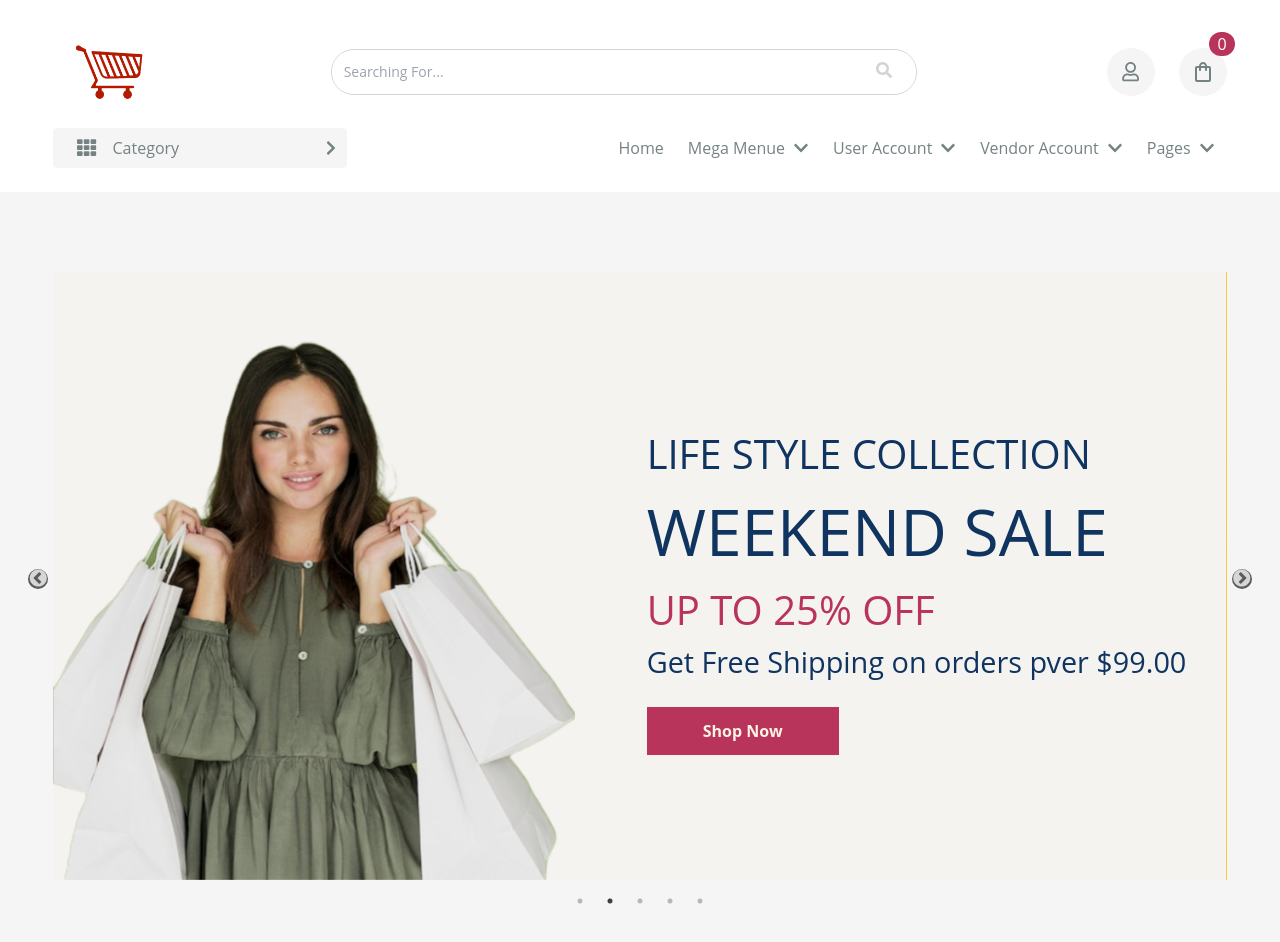
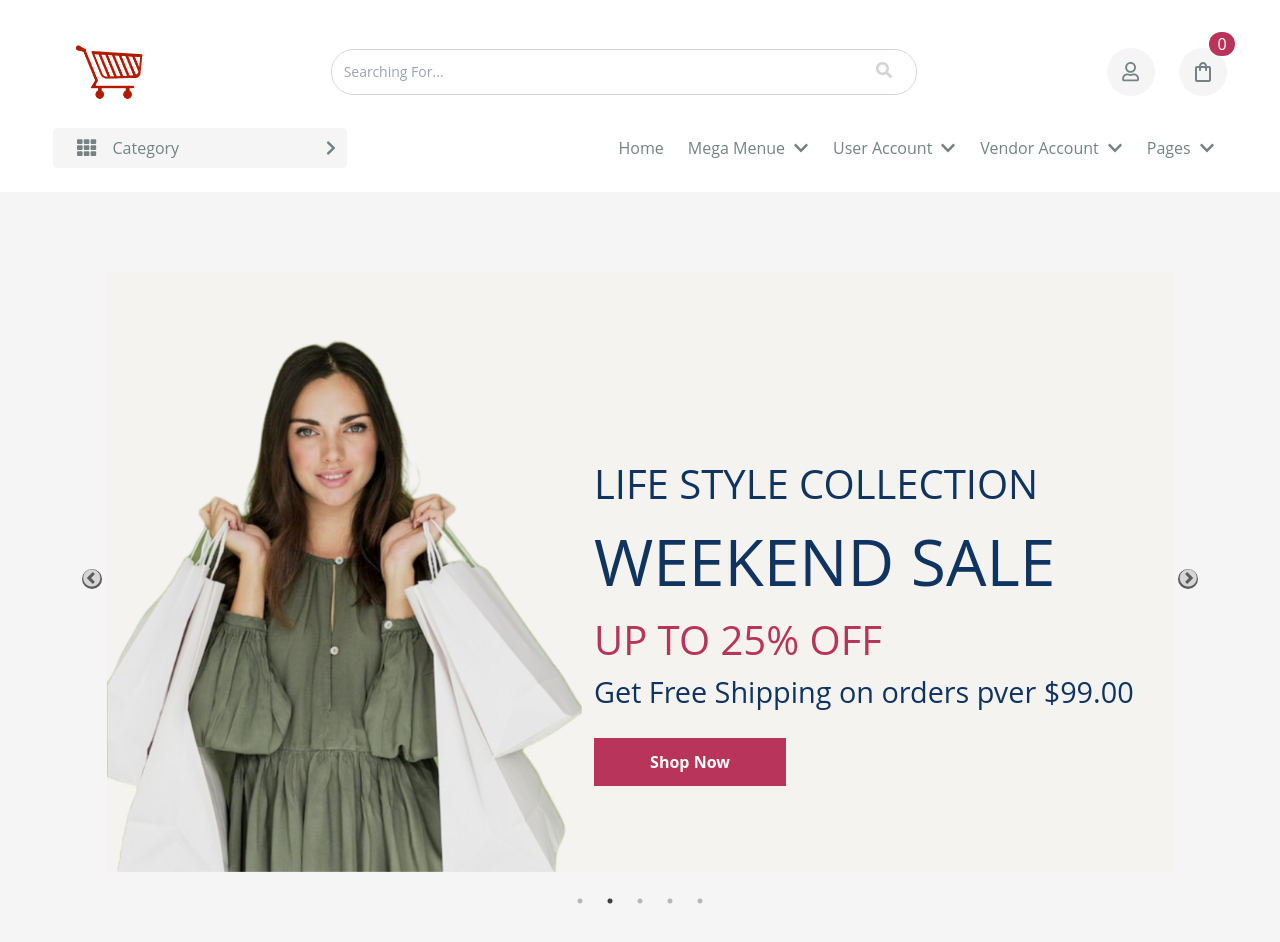
Before and after one commit to kobir1989/E-Commerce-Advanced-React-Project, a React (Create React App) app: page /discount in a window 1280 px wide. Shown: the top 942 px of the page. Built offline with nearby package versions, Linux system fonts and the light colour scheme; no server answers.

Commit message:
Discount page slider images updated and mobile size updated

```diff
--- a/src/App.js
+++ b/src/App.js
@@ -2,7 +2,7 @@ import React from 'react';
 import ContextProvider from '../src/Components/Store/ContextProvider';
 import { BrowserRouter as Router, Routes, Route } from 'react-router-dom';
 import './App.css';
-import LandingPage from './Components/LandingPage/LandingPage';
+import LandingPage from './Pages/LandingPage';
 import LogInPage from './Components/LoginPage/LogInPage';
 import SingUp from './Components/SignUp/SingUp';
 import Allproducts from './Components/AllProductsPage/Allproducts';
--- a/src/Components/DiscountPage/DiscountPage.js
+++ b/src/Components/DiscountPage/DiscountPage.js
@@ -59,7 +59,7 @@ const DiscountPage = () => {
       </header>
       <main>
         <DiscountPoster />
-        <section className='3xl:w-8/12 w-11/12 mx-auto mt-[10rem]'>
+        <section className='3xl:w-8/12 w-11/12 mx-auto mt-[4rem] lg:mt-[10rem]'>
           <div className=' w-full flex flex-wrap items-center lg:justify-between justify-center gap-12'>
             {product.map((item) => (
               <div
--- a/src/Components/DiscountPage/DiscountPoster.js
+++ b/src/Components/DiscountPage/DiscountPoster.js
@@ -48,27 +48,35 @@ const posterData = [
 const DiscountPoster = () => {
   const [posterSlider, setPosterSlider] = useState();
   return (
-    <section className='lg:mt-20 mt-4 3xl:w-8/12 w-11/12 mx-auto'>
+    <section className='lg:mt-20 mt-4 3xl:w-8/12 w-10/12 mx-auto'>
       <Slider
         {...settings}
         asSliderFor={posterSlider}
         reference={(slider) => setPosterSlider(slider)}
       >
         {posterData.map((poster) => (
-          <div className='w-[100%] h-[38rem] relative'>
-            <img className='z-0 w-[100%] h-[100%]' src={poster.imgUrl} alt='' />
-            <div className='absolute z-40 top-[25%] right-10'>
-              <h1 className='text-[#0F3460] text-[2.5rem] uppercase'>
+          <div className='w-[100%] lg:h-[38rem] h-[30rem] relative'>
+            <div>
+              <img
+                className='z-0 w-[100%] h-[100%]'
+                src={poster.imgUrl}
+                alt=''
+              />
+            </div>
+            <div className='absolute z-40 lg:top-[30%] top-[40%] lg:right-10 '>
+              <h1 className='text-[#0F3460] lg:text-[2.5rem] text-[1.5rem]  uppercase'>
                 {poster.title}
               </h1>
-              <h2 className='text-[#0F3460] text-[4rem] uppercase'>
+              <h2 className='text-[#0F3460] lg:text-[4rem] text-[2rem] uppercase'>
                 {poster.titleMd}
               </h2>
-              <h2 className='text-red text-[2.5rem] uppercase'>
+              <h2 className='text-red lg:text-[2.5rem] text-[1.5rem] uppercase'>
                 {poster.saleTag}
               </h2>
-              <h3 className='text-[1.8rem] text-[#0F3460]'>{poster.titlesm}</h3>
-              <button className='w-[12rem] h-[3rem] bg-red text-[#FAF3E3] mt-6 font-bold hover:bg-[#F24C4C]'>
+              <h3 className='lg:text-[1.8rem] text-[.8rem] text-[#0F3460]'>
+                {poster.titlesm}
+              </h3>
+              <button className='w-[12rem] h-[3rem] bg-red text-white mt-6 font-bold hover:bg-[#F24C4C]'>
                 Shop Now
               </button>
             </div>
--- a/src/Components/LandingPage/LandingPage.js
+++ /dev/null
@@ -1,47 +0,0 @@
-import React, { useState } from 'react';
-import Hero from './Header/Hero/Hero';
-import NavBar from './Header/NavBar/NavBar';
-import InfoBanner from './Banner/InfoBanner';
-import CategoryBanner from './Banner/CategoryBanner';
-import BlackFridayBanner from './Banner/BlackFridayBanner';
-import DealsOfTheDay from './Product/DealsOfTheDay';
-import SaleBanner from './Banner/SaleBanner';
-import NewArrival from './Product/NewArrival';
-import ExclusiveBanner from './Banner/ExclusiveBanner';
-import BestSeller from './Product/BestSeller';
-import Footer from './Footer/Footer';
-import Cart from './Cart/Cart';
-
-const LandingPage = () => {
-  const [showCart, setShowCart] = useState(false);
-  const showCartHandler = () => {
-    setShowCart(true);
-  };
-  const closeCartHandler = () => {
-    setShowCart(!showCart);
-  };
-  return (
-    <>
-      {showCart && <Cart onCloseCart={closeCartHandler} />}
-      <header>
-        <NavBar onShowCart={showCartHandler} />
-        <Hero />
-      </header>
-      <main>
-        <InfoBanner />
-        <CategoryBanner />
-        <BlackFridayBanner />
-        <DealsOfTheDay />
-        <SaleBanner />
-        <NewArrival />
-        <ExclusiveBanner />
-        <BestSeller />
-      </main>
-      <footer>
-        <Footer />
-      </footer>
-    </>
-  );
-};
-
-export default LandingPage;
--- /dev/null
+++ b/src/Pages/LandingPage.js
@@ -0,0 +1,47 @@
+import React, { useState } from 'react';
+import Hero from '../Components/LandingPage/Header/Hero/Hero';
+import NavBar from '../Components/LandingPage/Header/NavBar/NavBar';
+import InfoBanner from '../Components/LandingPage/Banner/InfoBanner';
+import CategoryBanner from '../Components/LandingPage/Banner/CategoryBanner';
+import BlackFridayBanner from '../Components/LandingPage/Banner/BlackFridayBanner';
+import DealsOfTheDay from '../Components/LandingPage/Product/DealsOfTheDay';
+import SaleBanner from '../Components/LandingPage/Banner/SaleBanner';
+import NewArrival from '../Components/LandingPage/Product/NewArrival';
+import ExclusiveBanner from '../Components/LandingPage/Banner/ExclusiveBanner';
+import BestSeller from '../Components/LandingPage/Product/BestSeller';
+import Footer from '../Components/LandingPage/Footer/Footer';
+import Cart from '../Components/LandingPage/Cart/Cart';
+
+const LandingPage = () => {
+  const [showCart, setShowCart] = useState(false);
+  const showCartHandler = () => {
+    setShowCart(true);
+  };
+  const closeCartHandler = () => {
+    setShowCart(!showCart);
+  };
+  return (
+    <>
+      {showCart && <Cart onCloseCart={closeCartHandler} />}
+      <header>
+        <NavBar onShowCart={showCartHandler} />
+        <Hero />
+      </header>
+      <main>
+        <InfoBanner />
+        <CategoryBanner />
+        <BlackFridayBanner />
+        <DealsOfTheDay />
+        <SaleBanner />
+        <NewArrival />
+        <ExclusiveBanner />
+        <BestSeller />
+      </main>
+      <footer>
+        <Footer />
+      </footer>
+    </>
+  );
+};
+
+export default LandingPage;
```
Also changed, not shown: src/Assets/landing-page-design-summer-sale_23-2148476969.jpg (added).
